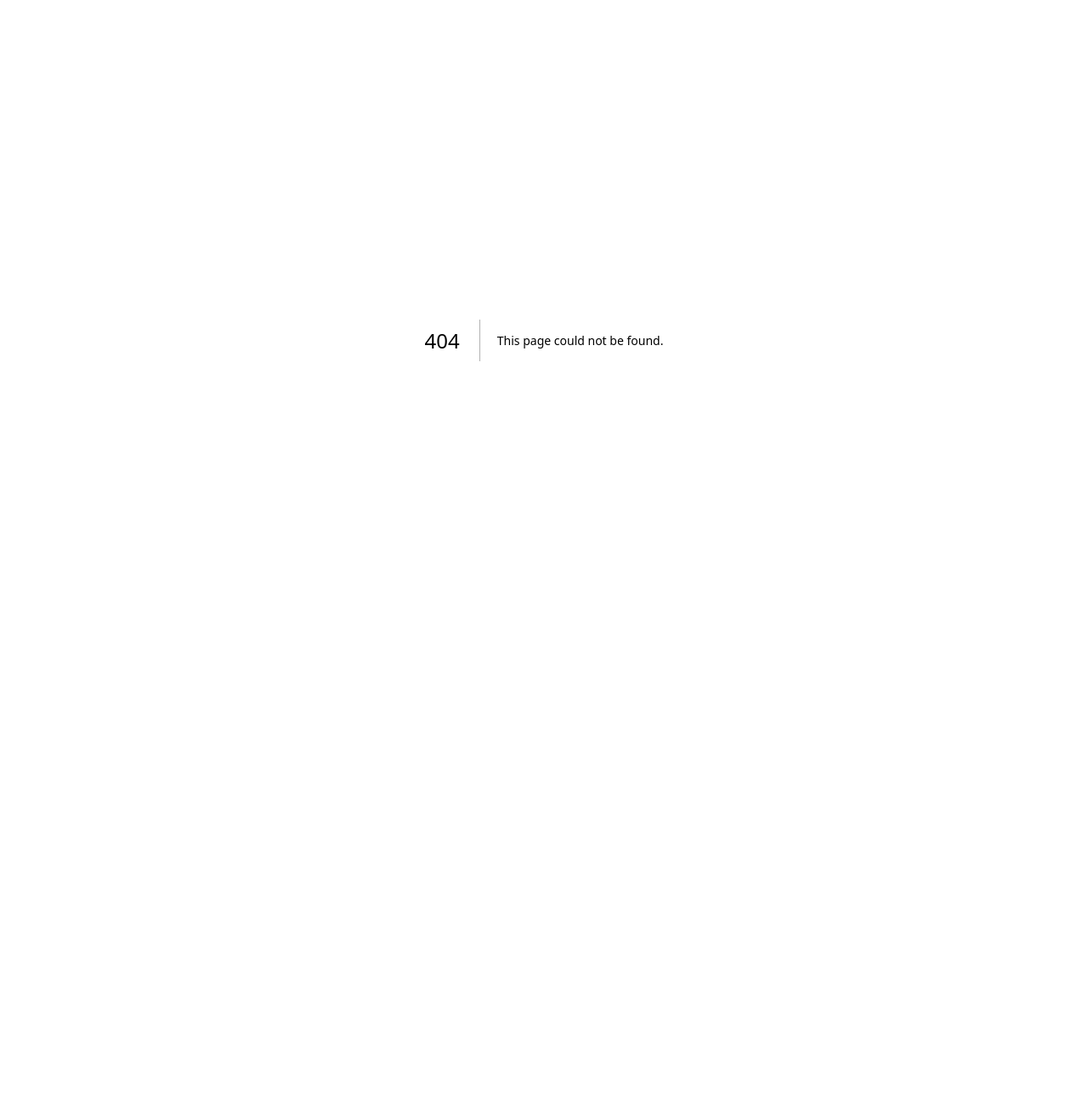
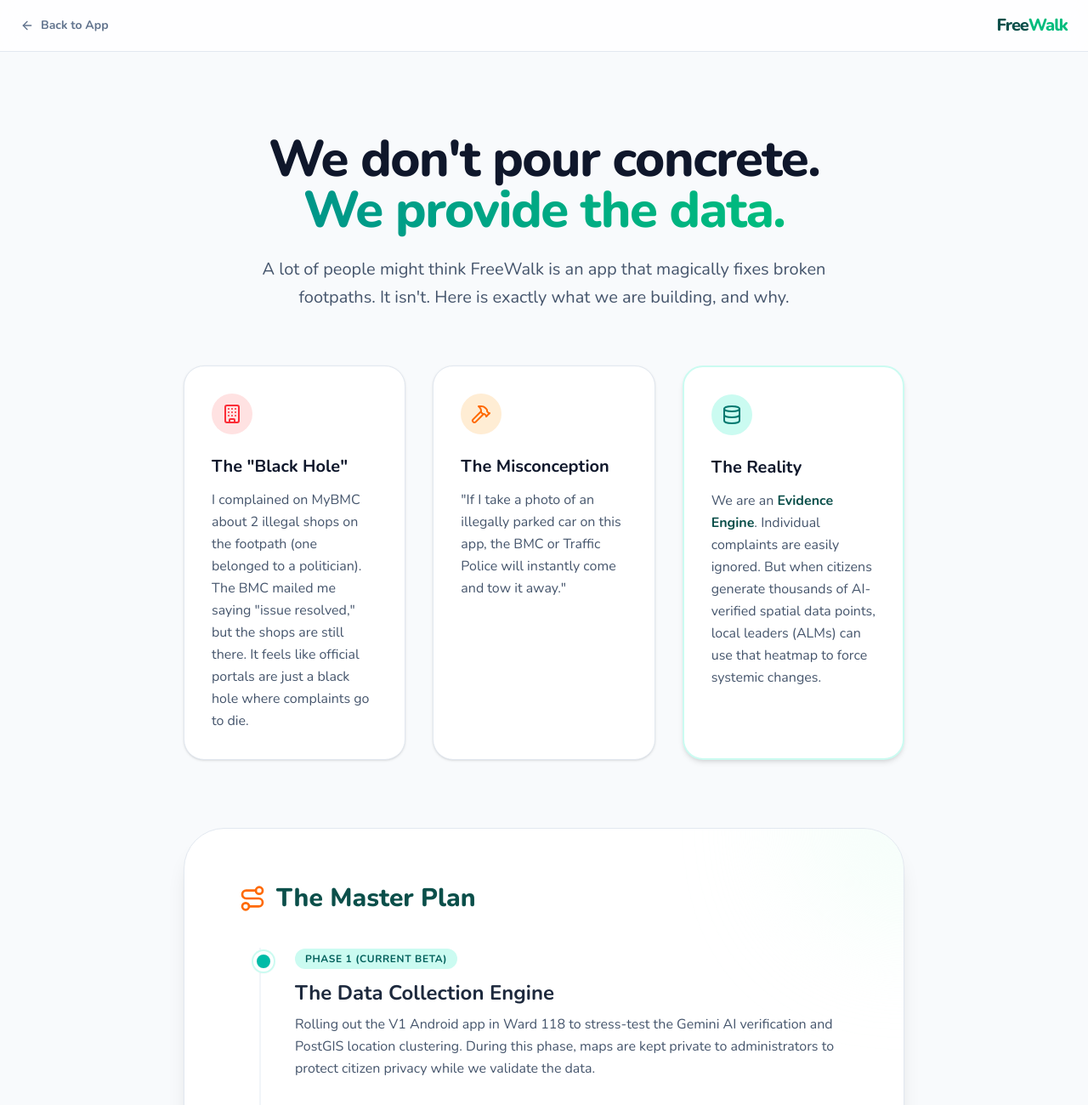
Before and after one commit to BurnerQuackerCoder/freewalk-website, a Next.js app: page /mission in a window 1280 px wide. Before the commit this address had no page. Shown: the top 1300 px of the page at 85% size. Before the commit the page ends 800 px from the top, so only its background shows below. Built offline with nearby package versions, Linux system fonts and the light colour scheme.

Commit message:
feat: added mission page

```diff
--- /dev/null
+++ b/src/app/mission/page.tsx
@@ -0,0 +1,131 @@
+import Link from "next/link";
+import { Hammer, Database, Route, ArrowLeft, Lightbulb, Building } from 'lucide-react';
+
+export default function Mission() {
+  return (
+    <main className="min-h-screen bg-slate-50 text-slate-900 selection:bg-teal-500 selection:text-white font-sans antialiased">
+
+      {/* Minimal Navigation */}
+      <nav className="border-b border-slate-200 bg-white/80 backdrop-blur-md sticky top-0 z-50">
+        <div className="container mx-auto px-6 py-4 flex justify-between items-center">
+          <Link href="/" className="flex items-center gap-2 text-slate-500 hover:text-teal-700 transition-colors font-bold text-sm">
+            <ArrowLeft size={16} />
+            Back to App
+          </Link>
+          <div className="text-xl font-extrabold tracking-tighter text-teal-900">
+            Free<span className="text-emerald-500">Walk</span>
+          </div>
+        </div>
+      </nav>
+
+      <section className="container mx-auto px-6 py-16 md:py-24 max-w-4xl">
+        <div className="text-center mb-16">
+          <h1 className="text-5xl md:text-6xl font-extrabold tracking-tight mb-6 text-slate-900">
+            We don't pour concrete. <br/>
+            <span className="text-transparent bg-clip-text bg-gradient-to-r from-teal-600 to-emerald-500">
+              We provide the data.
+            </span>
+          </h1>
+          <p className="text-xl text-slate-600 leading-relaxed max-w-2xl mx-auto">
+            A lot of people might think FreeWalk is an app that magically fixes broken footpaths. It isn't. Here is exactly what we are building, and why.
+          </p>
+        </div>
+
+       {/* The Reality Check */}
+        <div className="grid grid-cols-1 lg:grid-cols-3 gap-8 mb-20">
+
+          {/* Card 1: The Origin Story / BMC */}
+          <div className="bg-white p-8 rounded-3xl border border-slate-200 shadow-sm hover:shadow-md transition-shadow">
+            <div className="w-12 h-12 bg-red-100 rounded-full flex items-center justify-center mb-6">
+              <Building className="text-red-500" size={24} />
+            </div>
+            <h3 className="text-xl font-bold mb-3">The "Black Hole"</h3>
+            <p className="text-slate-600 leading-relaxed">
+              I complained on MyBMC about 2 illegal shops on the footpath (one belonged to a politician). The BMC mailed me saying "issue resolved," but the shops are still there. It feels like official portals are just a black hole where complaints go to die.
+            </p>
+          </div>
+
+          {/* Card 2: The Misconception */}
+          <div className="bg-white p-8 rounded-3xl border border-slate-200 shadow-sm hover:shadow-md transition-shadow">
+            <div className="w-12 h-12 bg-orange-100 rounded-full flex items-center justify-center mb-6">
+              <Hammer className="text-orange-500" size={24} />
+            </div>
+            <h3 className="text-xl font-bold mb-3">The Misconception</h3>
+            <p className="text-slate-600 leading-relaxed">
+              "If I take a photo of an illegally parked car on this app, the BMC or Traffic Police will instantly come and tow it away."
+            </p>
+          </div>
+
+          {/* Card 3: The Reality */}
+          <div className="bg-white p-8 rounded-3xl border-2 border-teal-100 shadow-md hover:shadow-lg transition-shadow">
+            <div className="w-12 h-12 bg-teal-100 rounded-full flex items-center justify-center mb-6">
+              <Database className="text-teal-700" size={24} />
+            </div>
+            <h3 className="text-xl font-bold mb-3">The Reality</h3>
+            <p className="text-slate-600 leading-relaxed">
+              We are an <strong className="text-teal-900">Evidence Engine</strong>. Individual complaints are easily ignored. But when citizens generate thousands of AI-verified spatial data points, local leaders (ALMs) can use that heatmap to force systemic changes.
+            </p>
+          </div>
+
+        </div>
+
+        {/* The Master Plan Roadmap */}
+        <div className="bg-white rounded-[3rem] p-10 md:p-16 border border-slate-200 shadow-xl relative overflow-hidden">
+          <div className="absolute top-0 right-0 w-64 h-64 bg-emerald-50 rounded-full blur-3xl opacity-50 -translate-y-1/2 translate-x-1/2"></div>
+
+          <h2 className="text-3xl font-extrabold mb-10 text-teal-900 flex items-center gap-3">
+            <Route className="text-orange-500" size={32} />
+            The Master Plan
+          </h2>
+
+          <div className="space-y-12 relative border-l-2 border-slate-100 ml-4 md:ml-6 pl-8 md:pl-10">
+
+            {/* Phase 1 */}
+            <div className="relative">
+              <div className="absolute -left-[41px] md:-left-[49px] top-1 w-6 h-6 bg-teal-500 rounded-full border-4 border-white shadow-sm ring-2 ring-teal-100"></div>
+              <div className="inline-block bg-teal-100 text-teal-800 text-xs font-bold px-3 py-1 rounded-full mb-3 uppercase tracking-wider">
+                Phase 1 (Current Beta)
+              </div>
+              <h3 className="text-2xl font-bold mb-2 text-slate-800">The Data Collection Engine</h3>
+              <p className="text-slate-600 leading-relaxed">
+                Rolling out the V1 Android app in Ward 118 to stress-test the Gemini AI verification and PostGIS location clustering. During this phase, maps are kept private to administrators to protect citizen privacy while we validate the data.
+              </p>
+            </div>
+
+            {/* Phase 2 */}
+            <div className="relative">
+              <div className="absolute -left-[41px] md:-left-[49px] top-1 w-6 h-6 bg-slate-300 rounded-full border-4 border-white"></div>
+              <div className="inline-block bg-slate-100 text-slate-600 text-xs font-bold px-3 py-1 rounded-full mb-3 uppercase tracking-wider">
+                Phase 2 (Upcoming)
+              </div>
+              <h3 className="text-2xl font-bold mb-2 text-slate-800">The ALM Dashboard</h3>
+              <p className="text-slate-600 leading-relaxed">
+                Opening up read-only, sanitized heatmap dashboards to verified Resident Welfare Associations (RWAs) and ALMs. Empowering community leaders to walk into BMC meetings with hard, indisputable evidence of infrastructure failures.
+              </p>
+            </div>
+
+            {/* Phase 3 */}
+            <div className="relative">
+              <div className="absolute -left-[41px] md:-left-[49px] top-1 w-6 h-6 bg-slate-300 rounded-full border-4 border-white"></div>
+              <div className="inline-block bg-slate-100 text-slate-600 text-xs font-bold px-3 py-1 rounded-full mb-3 uppercase tracking-wider">
+                Phase 3 (Future)
+              </div>
+              <h3 className="text-2xl font-bold mb-2 text-slate-800">Automated Accountability</h3>
+              <p className="text-slate-600 leading-relaxed">
+                Direct integration with official civic grievance portals. The app will eventually auto-generate formal PDF reports and Twitter escalations directly to the relevant authorities based on clustered spatial data.
+              </p>
+            </div>
+
+          </div>
+        </div>
+
+      </section>
+
+      {/* Footer */}
+      <footer className="bg-slate-50 border-t border-slate-200 py-12 text-center text-slate-500 text-sm mt-12">
+        <p className="font-bold">Built for Mumbai. Powered by Citizen Data.</p>
+        <p className="text-xs mt-2 opacity-75">FreeWalk is an independent civic initiative.</p>
+      </footer>
+    </main>
+  );
+}
--- a/src/app/page.tsx
+++ b/src/app/page.tsx
@@ -1,8 +1,10 @@
 "use client"; // <-- Add this to line 1!
 
-import { useState, useEffect } from "react";
-import { Bot, ShieldCheck, MapPinned, Zap, Building, Camera, Map, Send } from 'lucide-react';
+import { Bot, Building, Camera, Map, MapPinned, Send, ShieldCheck, Zap, Info} from 'lucide-react';
 import Image from "next/image";
+import { useEffect, useState } from "react";
+import Link from "next/link";
+
 export default function Home() {
   // --- ADD THIS CAROUSEL STATE ---
   const [activeStep, setActiveStep] = useState(0);
@@ -73,6 +75,20 @@
           Download Android Beta
           <span className="ml-3 group-hover:translate-x-2 transition-transform text-2xl"></span>
         </a>
+        {/* --- NEW: BETA TRANSPARENCY NOTE --- */}
+        <div className="max-w-xl w-full bg-slate-100 border border-slate-200 rounded-2xl p-5 text-left flex gap-4 items-start shadow-sm mt-8">
+          <Info className="text-teal-600 flex-shrink-0 mt-0.5" size={24} />
+          <div>
+            <h4 className="font-bold text-slate-800 mb-1">Beta Testing Notice</h4>
+            <p className="text-sm text-slate-600 leading-relaxed">
+              V1 is currently an evidence-gathering engine. The live heatmap is restricted to Admin/RWA view to protect privacy. Expect occasional bugs, and note that reports are capped at 10/day to prevent API spam.{" "}
+              <Link href="/mission" className="text-teal-600 font-bold hover:underline ml-1">
+                Read our full mission here.
+              </Link>
+            </p>
+          </div>
+        </div>
+        {/* ---------------------------------- */}
       </section>
 
       {/* NEW: App Showcase & Step-by-Step Section */}
```
